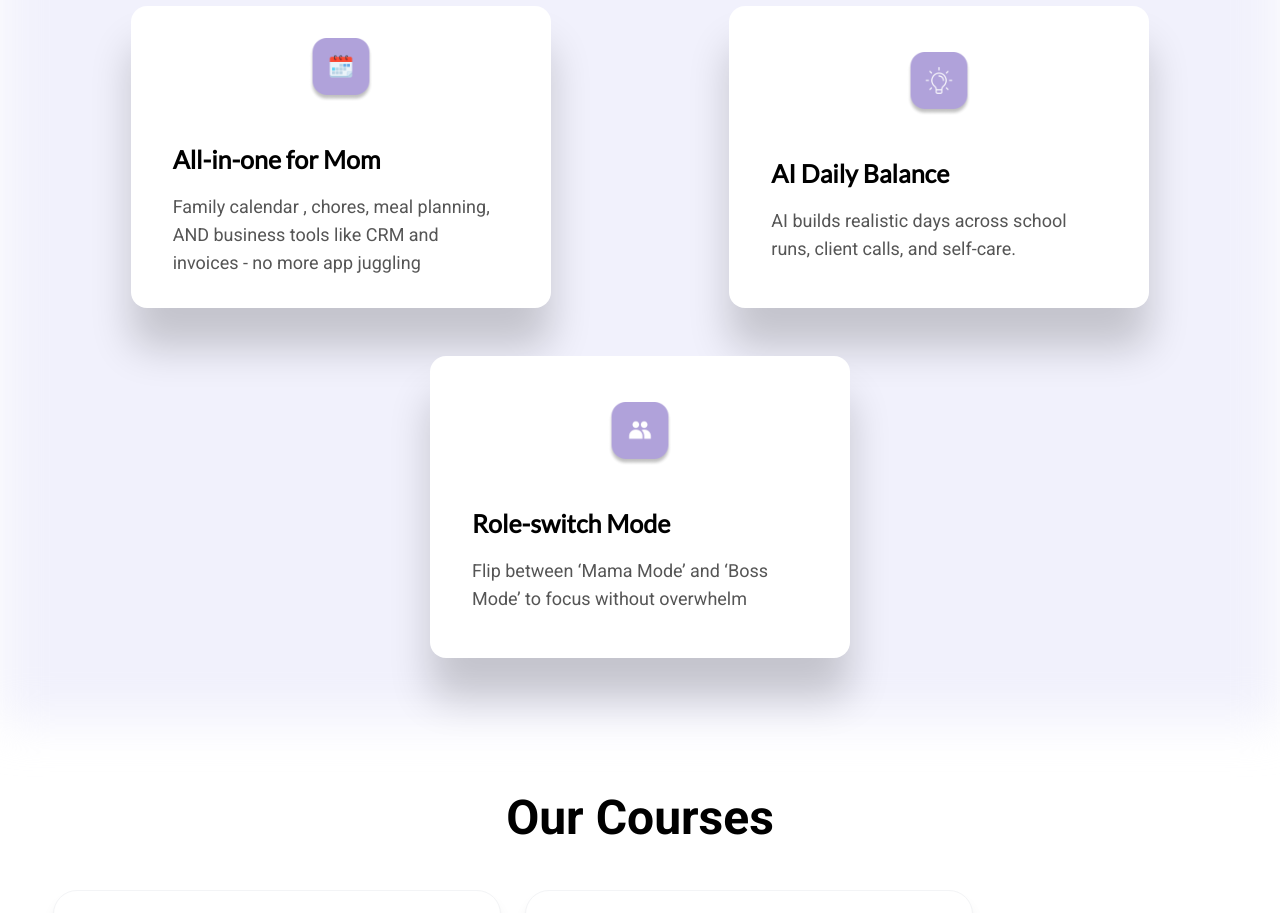
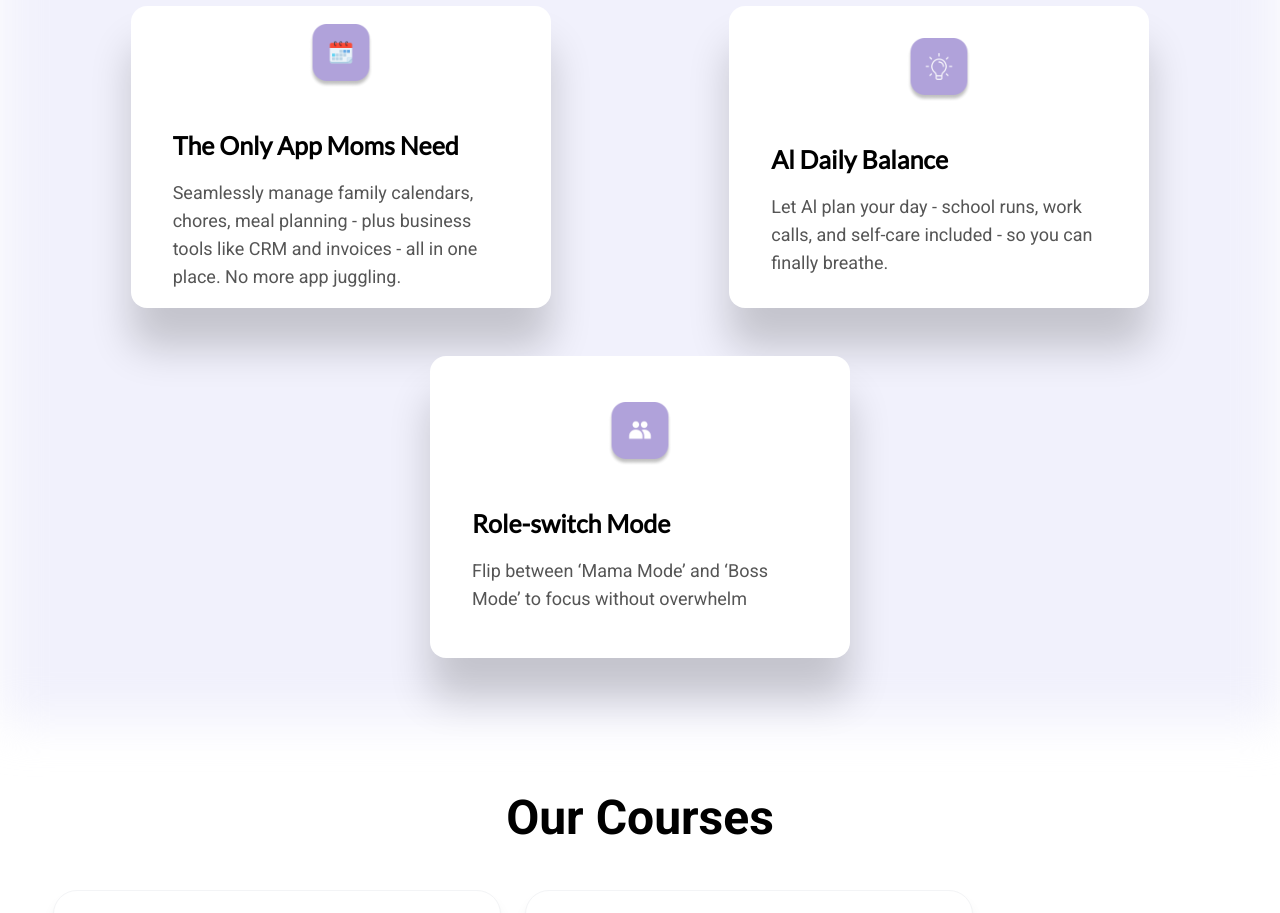
Before and after one commit to alaminislam34/task-mama-landing-page, a Next.js app: page / in a window 1280 px wide. Shown: the part 1780-2693 px from the top of the page. Built offline with nearby package versions, Linux system fonts and the light colour scheme; no server answers; grey boxes are pictures that could not be loaded.

Commit message:
added features new text

```diff
--- a/src/app/components/HomePage/FeaturesSection.jsx
+++ b/src/app/components/HomePage/FeaturesSection.jsx
@@ -5,13 +5,13 @@ import React from "react";
 const cards = [
   {
     path: "/icons/calender.png",
-    title: "All-in-one for Mom",
-    des: "Family calendar , chores, meal planning, AND business tools like CRM and invoices - no more app juggling",
+    title: "The Only App Moms Need",
+    des: "Seamlessly manage family calendars, chores, meal planning - plus business tools like CRM and invoices - all in one place. No more app juggling.",
   },
   {
     path: "/icons/light.png",
-    title: "AI Daily Balance",
-    des: "AI builds realistic days across school runs, client calls, and self-care.",
+    title: "Al Daily Balance",
+    des: "Let Al plan your day - school runs, work calls, and self-care included - so you can finally breathe.",
   },
   {
     path: "/icons/user.png",
@@ -36,7 +36,7 @@ function FeaturesSection() {
           {cards.map((card) => (
             <div
               key={card.path}
-            className="lg:min-w-[420px] lg:min-h-[302px] w-[350px] h-[280px] rounded-2xl shadow-[0px_40px_40px_0px_#00000030] py-6 px-[42px] flex flex-col justify-center bg-white mx-auto duration-300 hover:-translate-y-2"
+              className="lg:min-w-[420px] lg:min-h-[302px] w-[350px] h-[280px] rounded-2xl shadow-[0px_40px_40px_0px_#00000030] py-6 px-[42px] flex flex-col justify-center bg-white mx-auto duration-300 hover:-translate-y-2"
             >
               <Image
                 src={card.path}
```
